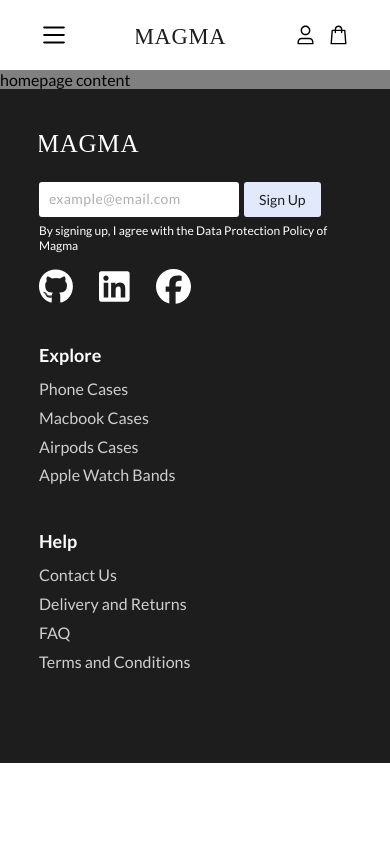
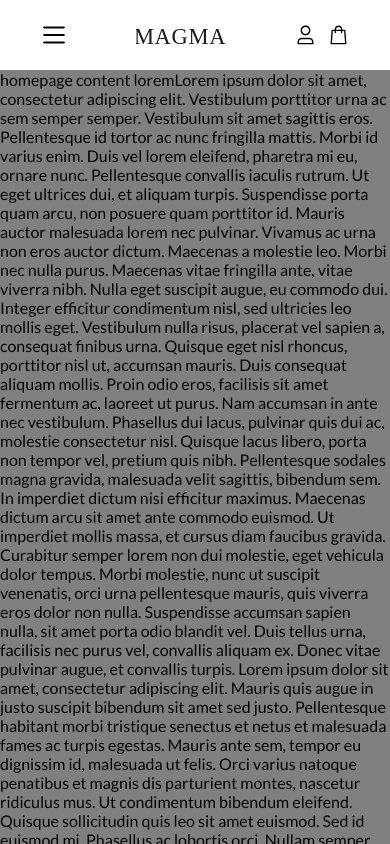
Before and after one commit to PentekTimi/Magma-Ecommerce, a Next.js app: page / in a window 390 px wide. Built offline with nearby package versions, Linux system fonts and the light colour scheme.

Commit message:
Perfect navbar styling for mobile view

```diff
--- a/app/globals.css
+++ b/app/globals.css
@@ -11,9 +11,17 @@
 body {
   font-family: 'Lato', sans-serif;
   max-width: 100vw;
+  min-height: 100vh;
+  height: 100%;
   overflow-x: hidden;
 }
 
+nav {
+  position: sticky;
+  top: 0;
+  background-color: white;
+  z-index: 5;
+}
 
 h1, h2, h3, h4, h5, h6 {
   font-family: 'Josefin Sans', sans-serif;
--- a/app/layout.js
+++ b/app/layout.js
@@ -11,7 +11,7 @@
 export default function RootLayout({ children }) {
   return (
     <html lang="en">
-      <body>
+      <body id='body'>
         <nav>
             <Navbar />
         </nav>
--- a/app/page.jsx
+++ b/app/page.jsx
@@ -1,7 +1,17 @@
 export default function HomePage() {
   return (
     <div>
-      <div style={{"background": "grey"}}>homepage content</div>
+      <div style={{"background": "grey"}}>homepage content
+      loremLorem ipsum dolor sit amet, consectetur adipiscing elit. Vestibulum porttitor urna ac sem semper semper. Vestibulum sit amet sagittis eros. Pellentesque id tortor ac nunc fringilla mattis. Morbi id varius enim. Duis vel lorem eleifend, pharetra mi eu, ornare nunc. Pellentesque convallis iaculis rutrum. Ut eget ultrices dui, et aliquam turpis.
+
+Suspendisse porta quam arcu, non posuere quam porttitor id. Mauris auctor malesuada lorem nec pulvinar. Vivamus ac urna non eros auctor dictum. Maecenas a molestie leo. Morbi nec nulla purus. Maecenas vitae fringilla ante, vitae viverra nibh. Nulla eget suscipit augue, eu commodo dui. Integer efficitur condimentum nisl, sed ultricies leo mollis eget. Vestibulum nulla risus, placerat vel sapien a, consequat finibus urna. Quisque eget nisl rhoncus, porttitor nisl ut, accumsan mauris.
+
+Duis consequat aliquam mollis. Proin odio eros, facilisis sit amet fermentum ac, laoreet ut purus. Nam accumsan in ante nec vestibulum. Phasellus dui lacus, pulvinar quis dui ac, molestie consectetur nisl. Quisque lacus libero, porta non tempor vel, pretium quis nibh. Pellentesque sodales magna gravida, malesuada velit sagittis, bibendum sem. In imperdiet dictum nisi efficitur maximus.
+
+Maecenas dictum arcu sit amet ante commodo euismod. Ut imperdiet mollis massa, et cursus diam faucibus gravida. Curabitur semper lorem non dui molestie, eget vehicula dolor tempus. Morbi molestie, nunc ut suscipit venenatis, orci urna pellentesque mauris, quis viverra eros dolor non nulla. Suspendisse accumsan sapien nulla, sit amet porta odio blandit vel. Duis tellus urna, facilisis nec purus vel, convallis aliquam ex. Donec vitae pulvinar augue, et convallis turpis. Lorem ipsum dolor sit amet, consectetur adipiscing elit. Mauris quis augue in justo suscipit bibendum sit amet sed justo. Pellentesque habitant morbi tristique senectus et netus et malesuada fames ac turpis egestas. Mauris ante sem, tempor eu dignissim id, malesuada ut felis. Orci varius natoque penatibus et magnis dis parturient montes, nascetur ridiculus mus. Ut condimentum bibendum eleifend. Quisque sollicitudin quis leo sit amet euismod.
+
+Sed id euismod mi. Phasellus ac lobortis orci. Nullam semper, velit ut volutpat lacinia, odio sem eleifend risus, in laoreet dolor leo eu dui. Nunc bibendum diam eu mi malesuada, vel mattis sapien laoreet. Etiam accumsan nunc laoreet felis molestie pulvinar. Sed elit nibh, fermentum ac lacus non, cursus egestas quam. Aliquam leo tortor, sodales at diam ac, accumsan posuere arcu. Morbi a molestie libero. Nulla ac venenatis leo. Aenean urna orci, lobortis ac leo nec, tincidunt euismod ligula. Donec blandit ac quam eu accumsan. Maecenas porta ante in quam commodo suscipit. Class aptent taciti sociosqu ad litora torquent per conubia nostra, per inceptos himenaeos. Nullam eros sapien, congue at augue vitae, ultrices pharetra risus. Integer laoreet ante leo. Suspendisse potenti.
+      </div>
 
     </div>
 
--- a/components/navigation/MobileNavbar.jsx
+++ b/components/navigation/MobileNavbar.jsx
@@ -16,16 +16,24 @@
 
         // rotate the hamburger icon when the button gets clicked
         let hamburgerIcon = document.getElementById("hamburgerMenu")
+        let body = document.getElementById("body")
         if (!menu) {
             hamburgerIcon.style.transform = "rotate(90deg)"
+
+            body.style.overflowY = "hidden";
+            // hamburgerIcon.classList.remove(`${NavbarStyles.disabled}`)
+            // hamburgerIcon.classList.add(`${NavbarStyles.active}`)
         } else {
             hamburgerIcon.style.transform = "rotate(180deg)"
+            body.style.overflowY = "visible";
+            // hamburgerIcon.classList.remove(`${NavbarStyles.active}`)
+            // hamburgerIcon.classList.add(`${NavbarStyles.disabled}`)
         }
     }
 
 
     return (
-        <div>
+        <div >
             <div className={NavbarStyles.container}>
                 <div className={NavbarStyles.flex}>
 
--- a/components/navigation/Navbar.jsx
+++ b/components/navigation/Navbar.jsx
@@ -4,6 +4,7 @@
 import DesktopNavbar from "./DesktopNavbar"
 import MobileNavbar from "./MobileNavbar"
 import ClientOnly from "../common/ClientOnly"
+import NavbarStyles from "./navigation.module.css"
 
 
 export default function Navbar() {
--- a/components/navigation/navigation.module.css
+++ b/components/navigation/navigation.module.css
@@ -1,4 +1,3 @@
-
 /* general reused flex style */
 .flex {
     display: flex;
@@ -10,6 +9,7 @@
 .container {
     padding:  20px min(10%, 120px);
 }
+
 
 /* DESKTOP STYLES */
 /* logo styles */
@@ -151,11 +151,12 @@
 
 .hamburgerMenu {
     position: absolute;
+    top: 0;
     height: 100vh;
     width: 100vw;
     background-color: white;
-    z-index: 2;
-    padding: 20px min(10%, 120px);
+    z-index: -1;
+    padding: 30% min(10%, 120px) 20px;
 }
 
 .searchContainer {
@@ -192,3 +193,11 @@
     margin-left: 15px;
     font-size: 20px;
 }
+
+/* .active {
+    transform: rotate(90deg);
+}
+
+.disabled {
+    transform: rotate(180deg);
+} */
```
